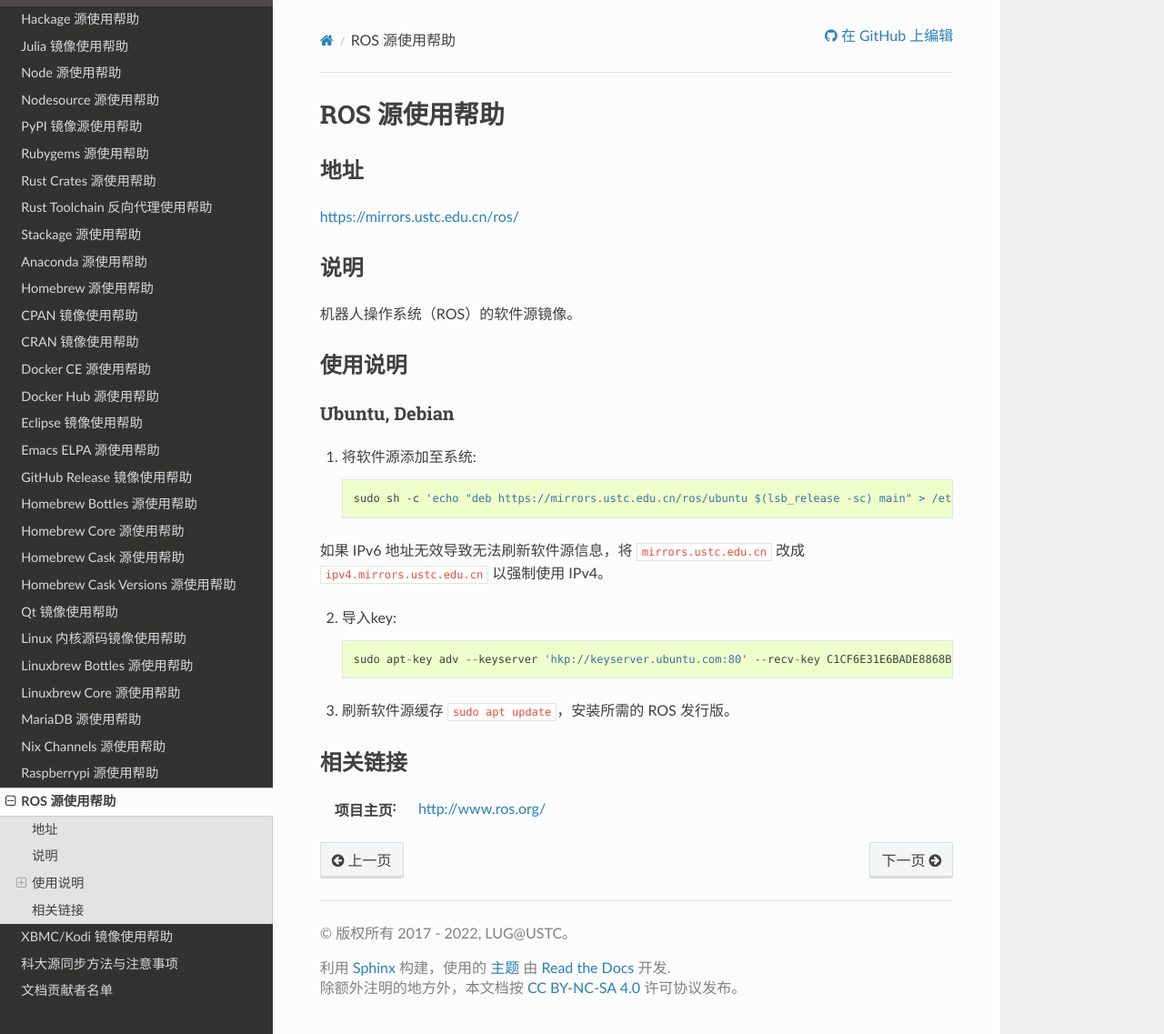
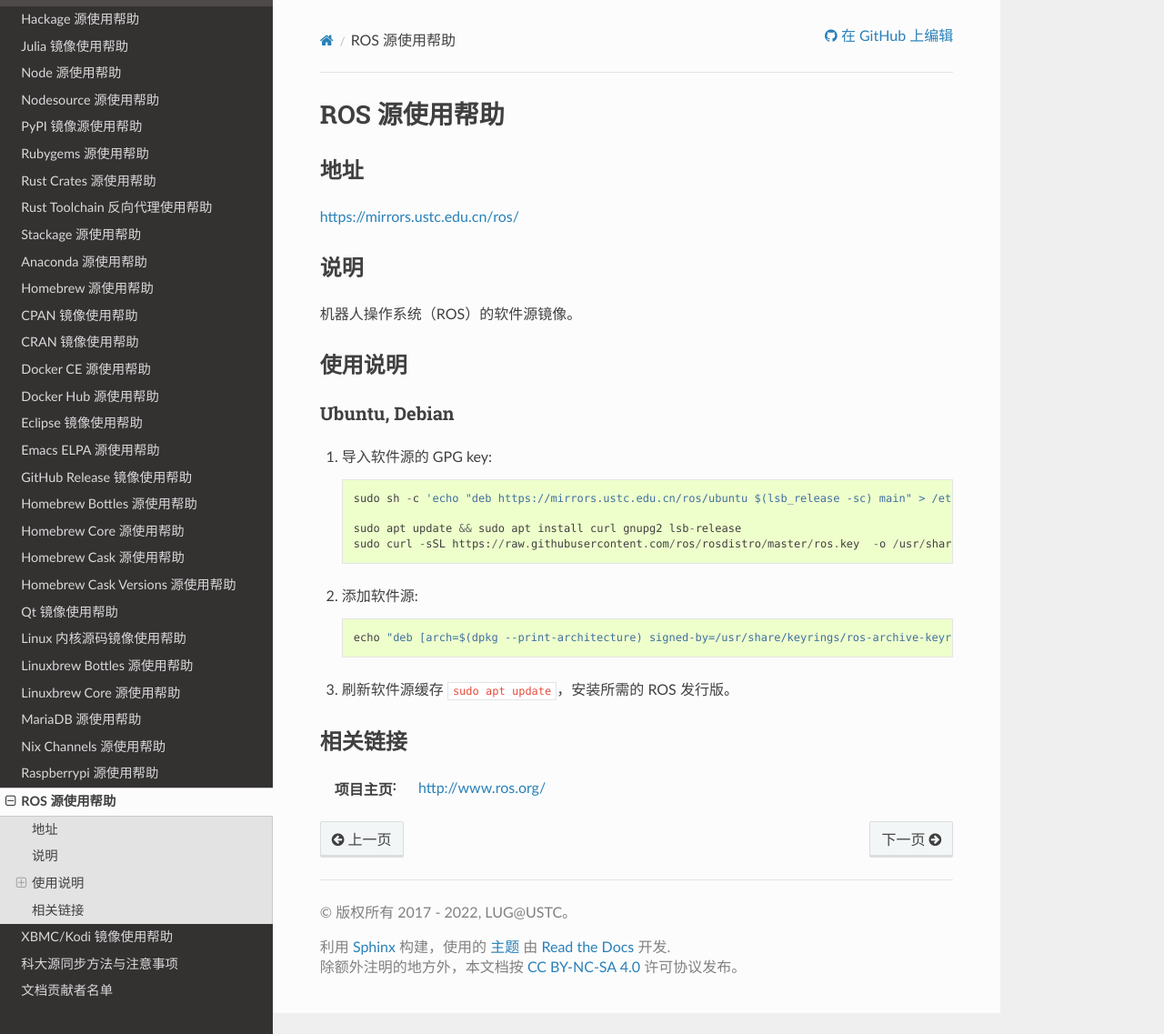
Before and after one commit to ustclug/mirrorhelp, a Sphinx documentation site: the page built from source/ros.rst, in a window 1280 px wide and 1137 px high. Shown: the whole window at 91% size. Built offline with Sphinx 7.4.7 and the Read the Docs theme 2.0.0, drawn with Linux system fonts in a browser that asks for light colours; pages that are not in the unit, such as notebooks, are missing from menus.

Commit message:
ros.rst: Follow official docs using deb [signed-by]

```diff
--- a/source/ros.rst
+++ b/source/ros.rst
@@ -18,15 +18,16 @@
 Ubuntu, Debian
 ------------------------------
 
-1. 将软件源添加至系统::
+1. 导入软件源的 GPG key::
 
     sudo sh -c 'echo "deb https://mirrors.ustc.edu.cn/ros/ubuntu $(lsb_release -sc) main" > /etc/apt/sources.list.d/ros-latest.list'
 
-如果 IPv6 地址无效导致无法刷新软件源信息，将 ``mirrors.ustc.edu.cn`` 改成 ``ipv4.mirrors.ustc.edu.cn`` 以强制使用 IPv4。
+    sudo apt update && sudo apt install curl gnupg2 lsb-release
+    sudo curl -sSL https://raw.githubusercontent.com/ros/rosdistro/master/ros.key  -o /usr/share/keyrings/ros-archive-keyring.gpg
 
-2. 导入key::
+2. 添加软件源::
 
-    sudo apt-key adv --keyserver 'hkp://keyserver.ubuntu.com:80' --recv-key C1CF6E31E6BADE8868B172B4F42ED6FBAB17C654
+    echo "deb [arch=$(dpkg --print-architecture) signed-by=/usr/share/keyrings/ros-archive-keyring.gpg] http://packages.ros.org/ros2/ubuntu $(source /etc/os-release && echo $UBUNTU_CODENAME) main" | sudo tee /etc/apt/sources.list.d/ros2.list > /dev/null
 
 3. 刷新软件源缓存 ``sudo apt update``，安装所需的 ROS 发行版。
 
```
